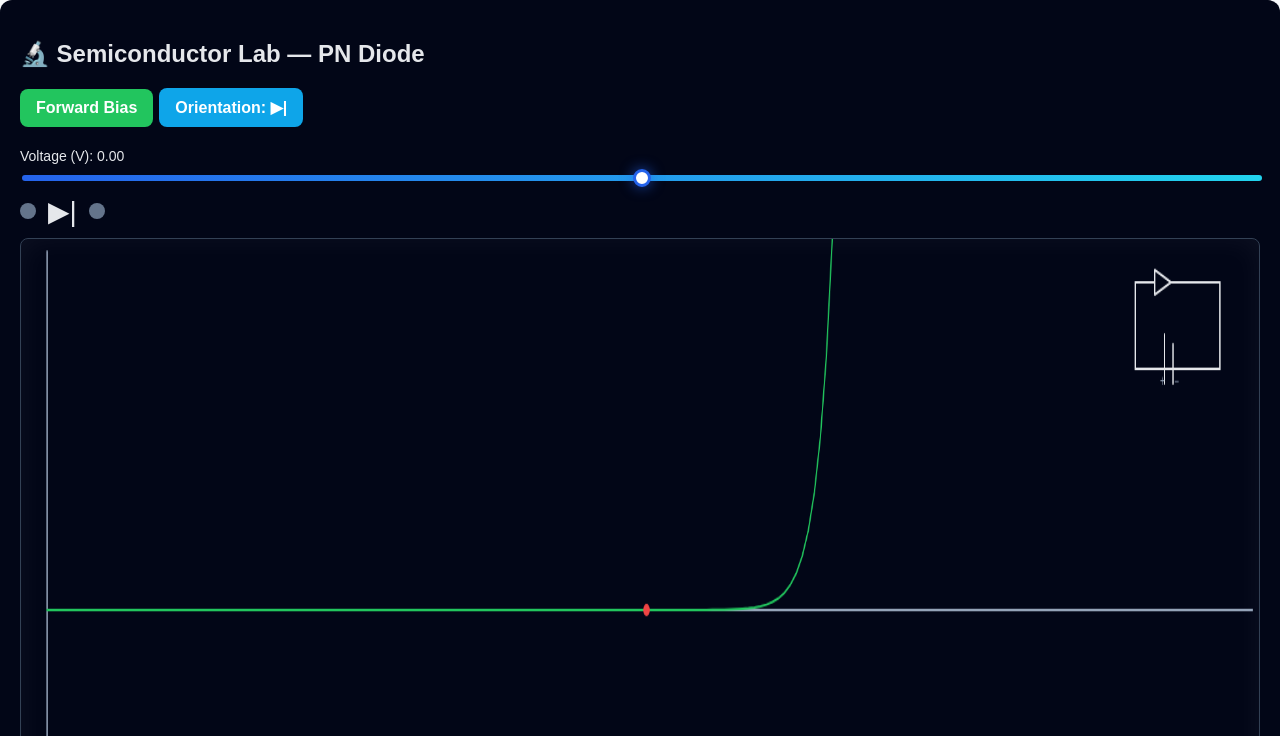
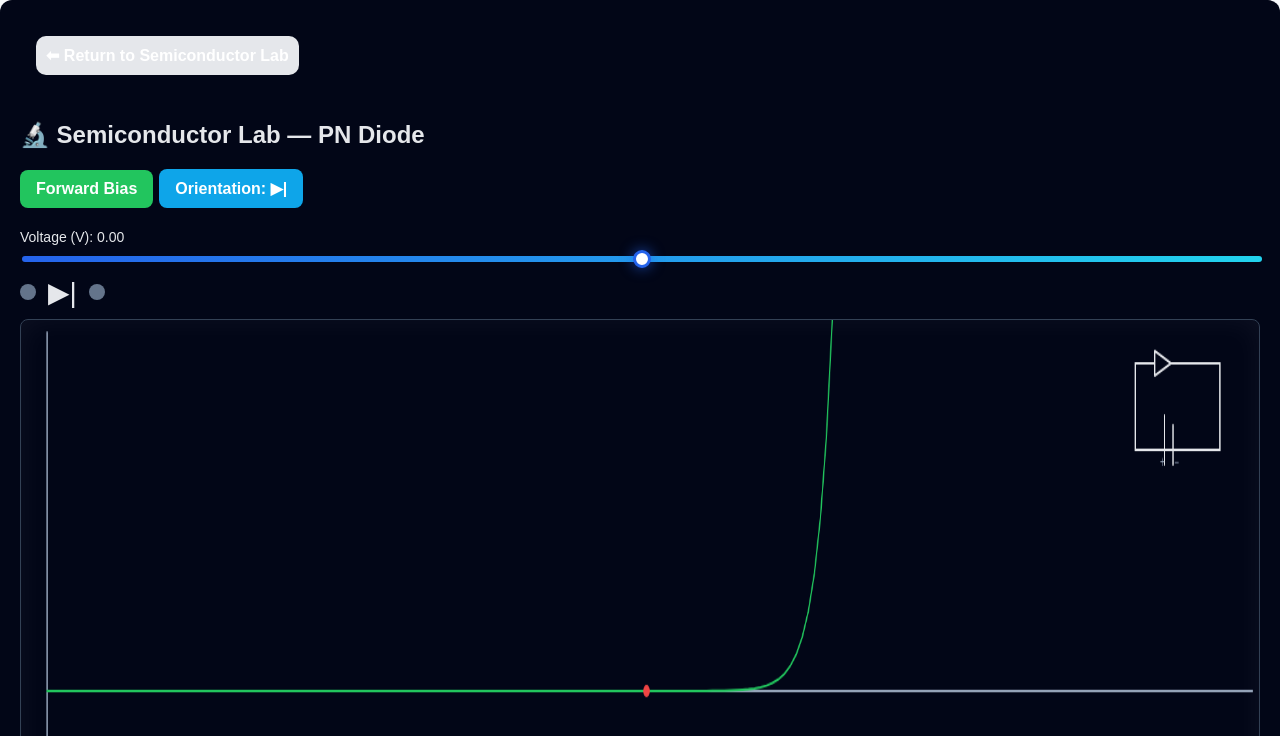
Before and after one commit to Assam157/RadiationLab, a React (Create React App) app: page /PNJN in a window 1280 px wide. Shown: the top 736 px of the page. Built offline with nearby package versions, Linux system fonts and the light colour scheme.

Commit message:
Add files via upload

```diff
--- a/src/components/PN-JunctionDiodeShwoing.jsx
+++ b/src/components/PN-JunctionDiodeShwoing.jsx
@@ -1,4 +1,5 @@
 import React, { useRef, useEffect, useState } from "react";
+import { useNavigate } from "react-router-dom";
 
 /* ===============================
    GLOBAL CANVAS DIMENSIONS
@@ -10,6 +11,7 @@ const DiodeBiasLab = () => {
   const canvasRef = useRef(null);
 
   const [bias, setBias] = useState("forward");
+  const navigate=useNavigate();
   const [orientation, setOrientation] = useState("normal"); // 👈 NEW
   const [voltage, setVoltage] = useState(0);
 
@@ -160,7 +162,18 @@ ctx.fillText("−", x0 + 60, by + 14);
 
 
   return (
+
+
     <div style={styles.lab}>
+      <div style={{ background: "#020617", padding: "16px" }}>
+      {/* 🔙 Return */}
+      <button
+        style={{ marginBottom: 10 }}
+        onClick={() => navigate("/semiconductor")}
+      >
+        ⬅ Return to Semiconductor Lab
+      </button>
+      </div>
       <h2>🔬 Semiconductor Lab — PN Diode</h2>
 
       {/* Bias Toggle */}
--- a/src/components/SemiconducterLab.jsx
+++ b/src/components/SemiconducterLab.jsx
@@ -222,7 +222,7 @@ export default function SemiconductorDexterLab() {
   className="experiment-card"
   onClick={() => navigate("/PN")}
 >
-  <h3>🔌 Semiconductor Dexter Lab</h3>
+
   <p>Photoelectric emission in semiconductors</p>
 </button>
 <button
```
